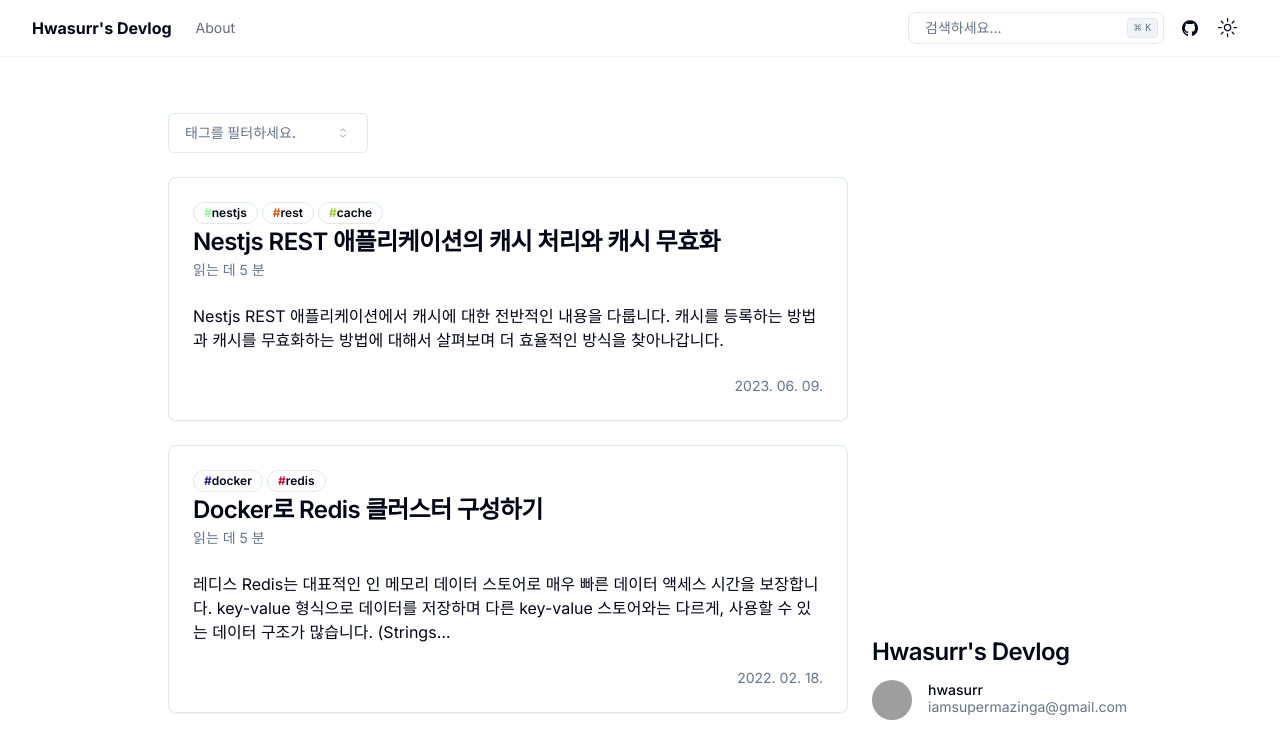
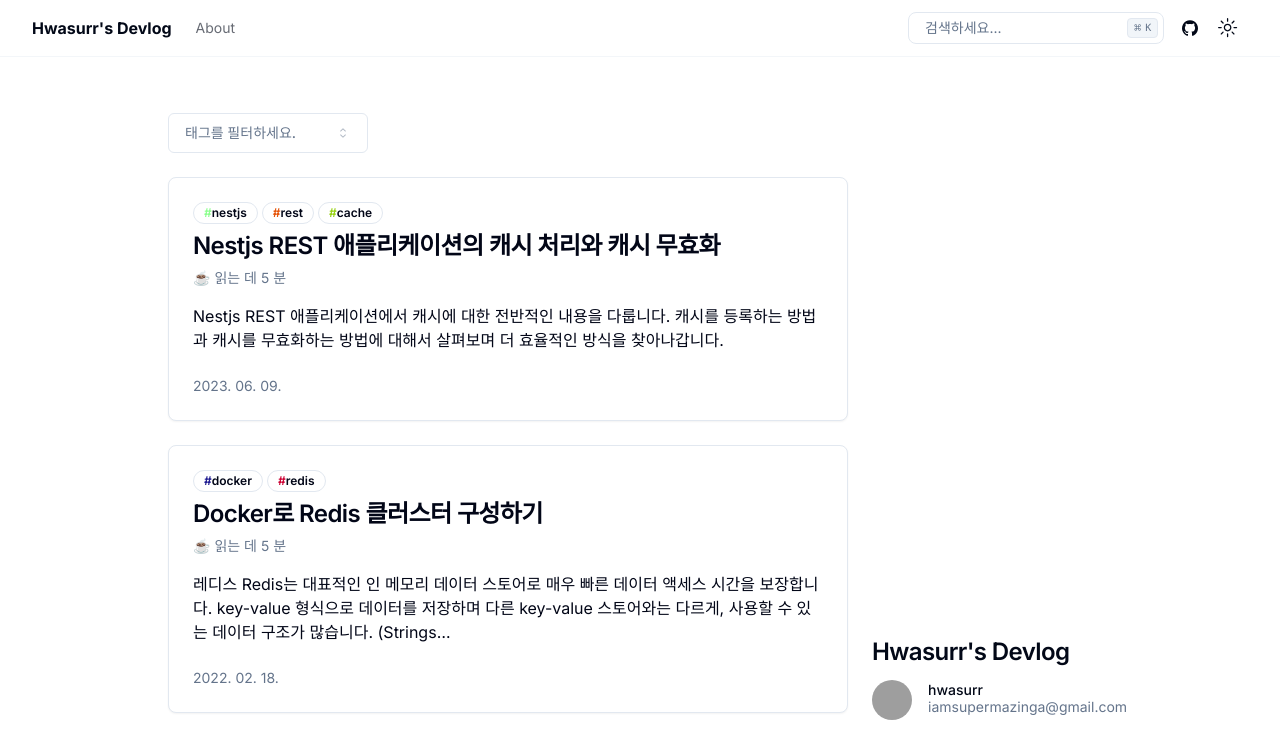
Before and after one commit to hwasurr/blog-v2, a Next.js app: page / in a window 1280 px wide. Shown: the top 735 px of the page. Built offline with nearby package versions, Linux system fonts and the light colour scheme; grey boxes are pictures that could not be loaded.

Commit message:
feat: fe ui 수정

```diff
--- a/app/(blog)/layout.tsx
+++ b/app/(blog)/layout.tsx
@@ -3,7 +3,7 @@
 
 export default function BlogHome({ children }: PropsWithChildren): JSX.Element {
   return (
-    <main className="relative mx-auto max-w-screen-lg px-4 py-10 md:flex md:flex-row md:py-10">
+    <main className="relative mx-auto max-w-screen-lg px-4 pb-4 pt-2 md:flex md:flex-row md:py-10">
       <section id="main-section" className="mt-4 w-full min-w-0 max-w-6xl px-1 md:px-6">
         {children}
       </section>
--- a/app/blog/[...slug]/page.tsx
+++ b/app/blog/[...slug]/page.tsx
@@ -11,6 +11,7 @@
 import Image from 'next/image';
 import path from 'path';
 import './page.css';
+import TimeToReadText from '@/components/text/time-to-read';
 
 interface BlogSlugPageProps {
   params: BlogSlugPageParams;
@@ -39,7 +40,7 @@
   const { content, data: frontmatter } = matter(markdown);
   const rendered = md.render(content);
   return (
-    <main className="flex min-h-screen flex-col items-center justify-between px-12 py-8">
+    <div className="flex min-h-screen flex-col items-center justify-between md:px-12 md:py-8">
       <article className="w-full">
         {/* posting metadata */}
         <section id="posting-metadata" className="flex flex-col justify-center gap-4 pb-12">
@@ -65,7 +66,11 @@
           <Typography.h1>{frontmatter.title}</Typography.h1>
           <Typography.muted>{frontmatter.description}</Typography.muted>
           <TagBadges tags={frontmatter.tags} />
-          <Typography.muted>{frontmatter.date}</Typography.muted>
+          <Typography.muted>
+            <TimeToReadText timeToRead={frontmatter.timeToRead || 30}></TimeToReadText>
+            {' • '}
+            {frontmatter.date}
+          </Typography.muted>
         </section>
 
         {/* posting contents */}
@@ -79,7 +84,7 @@
       <section id="comments">
         <Utterances repo="hwasurr/hwasurr.io" />
       </section>
-    </main>
+    </div>
   );
 }
 
--- a/app/blog/layout.tsx
+++ b/app/blog/layout.tsx
@@ -21,7 +21,6 @@
         className="sticky top-[121px] hidden h-[calc(100vh-121px)] w-[320px] py-2 lg:flex lg:shrink-0 lg:flex-col lg:justify-between"
       >
         <div></div>
-
         <ProfileCard />
       </aside>
     </main>
--- a/app/layout.tsx
+++ b/app/layout.tsx
@@ -3,6 +3,7 @@
 import './globals.css';
 import { ThemeProvider } from '../providers/theme.provider';
 import { SiteHeader } from '../components/nav/site-header';
+import { SiteFooter } from '@/components/footer/site-footer';
 
 const inter = Inter({ subsets: ['latin'] });
 
@@ -21,6 +22,7 @@
         <ThemeProvider attribute="class" defaultTheme="system" enableSystem disableTransitionOnChange>
           <SiteHeader></SiteHeader>
           {children}
+          <SiteFooter></SiteFooter>
         </ThemeProvider>
       </body>
     </html>
--- a/components/cards/post-card.tsx
+++ b/components/cards/post-card.tsx
@@ -1,6 +1,7 @@
 'use client';
 
 import { TagBadges } from '@/components/tags/badges';
+import TimeToReadText from '@/components/text/time-to-read';
 import { Typography } from '@/components/typography/typography';
 import { Card, CardContent, CardDescription, CardFooter, CardHeader, CardTitle } from '@/components/ui/card';
 import { type PostSummary } from '@/types/post.type';
@@ -12,17 +13,20 @@
   const { createdAt, title, contents, tags, timeToRead, slug } = props.data;
   return (
     <Card>
-      <CardHeader>
+      <CardHeader className="pb-1 md:pb-4">
         <TagBadges tags={tags} />
         <Link passHref href={'/blog' + slug}>
-          <CardTitle className="hover:text-primary">{title}</CardTitle>
+          <CardTitle className="leading-8 hover:text-primary">{title}</CardTitle>
         </Link>
-        <CardDescription>읽는 데 {timeToRead} 분</CardDescription>
+        <CardDescription>
+          <span className="md:hidden">{`${createdAt} • `}</span>
+          <TimeToReadText timeToRead={timeToRead || null}></TimeToReadText>
+        </CardDescription>
       </CardHeader>
       <CardContent>
-        <p>{contents}</p>
+        <p className="line-clamp-2 md:line-clamp-6">{contents}</p>
       </CardContent>
-      <CardFooter className="justify-end">
+      <CardFooter className="hidden md:flex">
         <Typography.muted>{createdAt}</Typography.muted>
       </CardFooter>
     </Card>
--- /dev/null
+++ b/components/footer/site-footer.tsx
@@ -0,0 +1,14 @@
+import { Typography } from '@/components/typography/typography';
+
+export function SiteFooter(): JSX.Element {
+  return (
+    <footer className="mt-4 h-8">
+      <div className="text-center">
+        <Typography.muted className="text-xs">
+          © {`${2020}-`}
+          {new Date().getFullYear()} Created by Hwasurr{' '}
+        </Typography.muted>
+      </div>
+    </footer>
+  );
+}
--- /dev/null
+++ b/components/text/time-to-read.tsx
@@ -0,0 +1,54 @@
+/* eslint-disable react/no-array-index-key */
+import { useMemo } from 'react';
+
+const timeToCoffee = 5;
+const timeToPizza = timeToCoffee * 2;
+const timeToBeer = timeToPizza * 2;
+
+const coffee = '☕️';
+const pizza = '🍕';
+const beer = '🍻';
+
+const calculateTimeItem = (time: number): { item: string; restTime: number; end?: boolean } => {
+  if (time >= timeToBeer) return { item: beer, restTime: time - timeToBeer };
+  if (time >= timeToPizza) return { item: pizza, restTime: time - timeToPizza };
+  if (time > timeToCoffee) return { item: coffee, restTime: time - timeToCoffee };
+  return { item: coffee, restTime: time, end: true };
+};
+const getTimeItems = (time: number): string[] => {
+  let _time = time;
+  let endFlag = false;
+  const arr = [];
+  do {
+    const { item, restTime, end } = calculateTimeItem(_time);
+    _time = restTime;
+    arr.push(item);
+    endFlag = end || false;
+  } while (!endFlag);
+  return arr;
+};
+interface TimeToReadTextProps {
+  timeToRead: number | null;
+}
+export default function TimeToReadText({ timeToRead = 0 }: TimeToReadTextProps): JSX.Element | null {
+  const items = useMemo(() => {
+    if (!timeToRead) return [];
+    return getTimeItems(timeToRead);
+  }, [timeToRead]);
+
+  if (!timeToRead) return null;
+  return (
+    <span>
+      <span>
+        {items.map((i, idx) => (
+          <span role="img" key={`${i}-${idx}`} aria-label="readtime-coffee">
+            {i}
+          </span>
+        ))}
+      </span>
+      {' 읽는 데 '}
+      {timeToRead}
+      {' 분'}
+    </span>
+  );
+}
```
